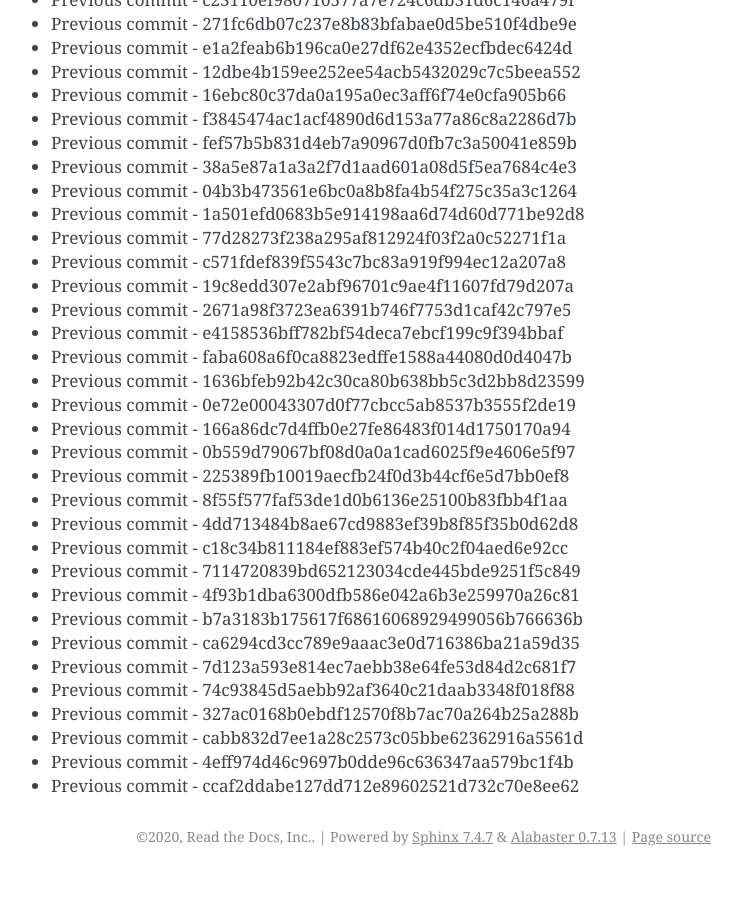
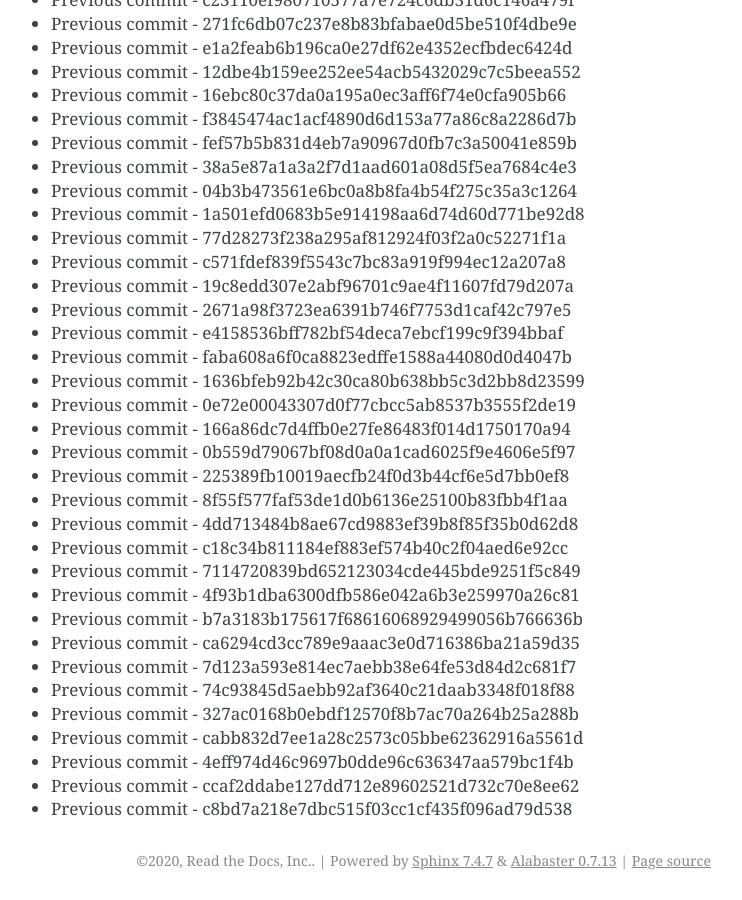
Before and after one commit to readthedocs/rtd-git-stresstest, a Sphinx documentation site: the page built from docs/updates.rst, in a window 1280 px wide and 900 px high, scrolled down 89251 px. Shown: the whole window, without its empty margins (399-1141 px from the left). Built offline with Sphinx 7.4.7, drawn with Linux system fonts in a browser that asks for light colours; before the commit the page ends 90127 px from its top, so only the background shows below that.

Commit message:
Generating commit from previous: c8bd7a218e7dbc515f03cc1cf435f096ad79d538

```diff
--- a/docs/updates.rst
+++ b/docs/updates.rst
@@ -3782,3 +3782,4 @@ It can be tested for any performance characteristics.
 * Previous commit - cabb832d7ee1a28c2573c05bbe62362916a5561d
 * Previous commit - 4eff974d46c9697b0dde96c636347aa579bc1f4b
 * Previous commit - ccaf2ddabe127dd712e89602521d732c70e8ee62
+* Previous commit - c8bd7a218e7dbc515f03cc1cf435f096ad79d538
```
